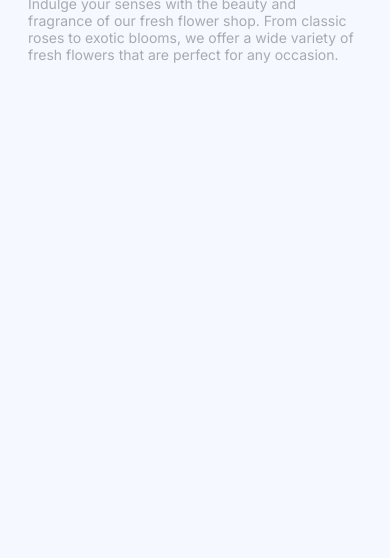
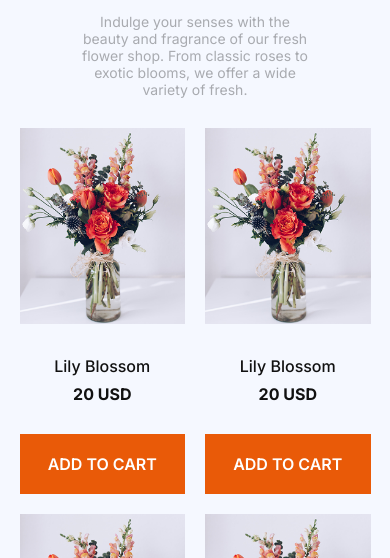
Before and after one commit to Mahfuja-Minha/Flower-Market, a plain HTML site: page index.html in a window 390 px wide. Shown: the part 730-1288 px from the top of the page. Before the commit the page ends 844 px from the top, so only its background shows below. Drawn offline with Linux system fonts and the light colour scheme.

Commit message:
card section done with responsive

```diff
--- a/index.html
+++ b/index.html
@@ -23,6 +23,13 @@
       href="https://fonts.googleapis.com/css2?family=Inter:ital,opsz,wght@0,14..32,100..900;1,14..32,100..900&display=swap"
       rel="stylesheet"
     /> -->
+
+    <!-- <link rel="preconnect" href="https://fonts.googleapis.com" />
+    <link rel="preconnect" href="https://fonts.gstatic.com" crossorigin />
+    <link
+      href="https://fonts.googleapis.com/css2?family=Noto+Serif:ital,wght@0,100..900;1,100..900&display=swap"
+      rel="stylesheet"
+    /> -->
   </head>
   <body>
     <header>
@@ -37,23 +44,106 @@
           </li>
           <li class="nav-item"><a class="nav-link" href="">Shop</a></li>
           <li class="nav-item"><a class="nav-link" href="">About us</a></li>
-            <div>
+          <li class="nav-item cart-icon">
             <i class="fa-solid fa-cart-shopping"></i>
             <span>Cart ($56)</span>
-            </div>
+          </li>
         </ul>
         <!-- </div> -->
       </nav>
 
       <div class="banner display-flex">
         <div class="banner-content">
-            <h1 class="banner-title">always <span class="text-title">fresh <br>flowers</span></h1>
-            <p class="banner-description text-light">Indulge your senses with the beauty and fragrance of our fresh flower shop. From classic roses to exotic blooms, we offer a wide variety of fresh flowers that are perfect for any occasion. </p>
+          <h1 class="banner-title">
+            always <span class="text-title">fresh <br />flowers</span>
+          </h1>
+          <p class="banner-description text-light">
+            Indulge your senses with the beauty and fragrance of our fresh
+            flower shop. From classic roses to exotic blooms, we offer a wide
+            variety of fresh flowers that are perfect for any occasion.
+          </p>
         </div>
-        <img src="assets/hero-flower.png" alt="">
+        <img src="assets/hero-flower.png" alt="" />
       </div>
     </header>
-    <main></main>
+    <main>
+      <!-- our plants card section -->
+      <section class="our-plants-card">
+        <h2 class="plants-title"><span class="text-title">Our</span> Plants</h2>
+        <p class="plants-description text-light">
+          Indulge your senses with the beauty and fragrance of our fresh flower
+          shop. From classic roses to exotic blooms, we offer a wide variety of
+          fresh.
+        </p>
+        <p></p>
+        <div class="card-container">
+          <div class="card-items display-flex">
+            <img src="assets/sample-flower-image.png" alt="" />
+            <div>
+              <h3 class="card-title">Lily Blossom</h3>
+              <h5 class="card-price">20 USD</h5>
+            </div>
+            <button class="btn">add to cart</button>
+          </div>
+          <div class="card-items display-flex">
+            <img src="assets/sample-flower-image.png" alt="" />
+            <div>
+              <h3 class="card-title">Lily Blossom</h3>
+              <h5 class="card-price">20 USD</h5>
+            </div>
+            <button class="btn">add to cart</button>
+          </div>
+          <div class="card-items display-flex">
+            <img src="assets/sample-flower-image.png" alt="" />
+            <div>
+              <h3 class="card-title">Lily Blossom</h3>
+              <h5 class="card-price">20 USD</h5>
+            </div>
+            <button class="btn">add to cart</button>
+          </div>
+          <div class="card-items display-flex">
+            <img src="assets/sample-flower-image.png" alt="" />
+            <div>
+              <h3 class="card-title">Lily Blossom</h3>
+              <h5 class="card-price">20 USD</h5>
+            </div>
+            <button class="btn">add to cart</button>
+          </div>
+          <div class="card-items display-flex">
+            <img src="assets/sample-flower-image.png" alt="" />
+            <div>
+              <h3 class="card-title">Lily Blossom</h3>
+              <h5 class="card-price">20 USD</h5>
+            </div>
+            <button class="btn">add to cart</button>
+          </div>
+          <div class="card-items display-flex">
+            <img src="assets/sample-flower-image.png" alt="" />
+            <div>
+              <h3 class="card-title">Lily Blossom</h3>
+              <h5 class="card-price">20 USD</h5>
+            </div>
+            <button class="btn">add to cart</button>
+          </div>
+          <div class="card-items display-flex">
+            <img src="assets/sample-flower-image.png" alt="" />
+            <div>
+              <h3 class="card-title">Lily Blossom</h3>
+              <h5 class="card-price">20 USD</h5>
+            </div>
+            <button class="btn">add to cart</button>
+          </div>
+          <div class="card-items display-flex">
+            <img src="assets/sample-flower-image.png" alt="" />
+            <div>
+              <h3 class="card-title">Lily Blossom</h3>
+              <h5 class="card-price">20 USD</h5>
+            </div>
+            <button class="btn">add to cart</button>
+          </div>
+        </div>
+      </section>
+    </main>
     <footer></footer>
   </body>
 </html>
--- a/styles/style.css
+++ b/styles/style.css
@@ -1,49 +1,49 @@
+/* font-> Inter */
+@import url("https://fonts.googleapis.com/css2?family=Inter:ital,opsz,wght@0,14..32,100..900;1,14..32,100..900&display=swap");
 
-/* font-> Inter */
-@import url('https://fonts.googleapis.com/css2?family=Inter:ital,opsz,wght@0,14..32,100..900;1,14..32,100..900&display=swap');
+* {
+  font-family: "Inter", sans-serif;
+  background-color: #f5f8ff;
+  margin: 0px;
+  /* padding: 0px; */
+}
 
 /* font-> Noto */
-@import url('https://fonts.googleapis.com/css2?family=Noto+Serif:ital,wght@0,100..900;1,100..900&display=swap');
-
-*{
-    font-family: "Inter", sans-serif;
-    background-color: #F5F8FF;
-}
+@import url("https://fonts.googleapis.com/css2?family=Noto+Serif:ital,wght@0,100..900;1,100..900&display=swap");
 
 /* display flex */
-.display-flex{
+.display-flex {
   display: flex;
 }
 
-
 /* text-color */
-.text-light{
+.text-light {
   color: #00000050;
 }
 
-.text-title{
-    color:#E95A08;
+.text-title {
+  color: #e95a08;
 }
 
 /* navbar related styles */
-.nav-item{
+.nav-item {
   list-style: none;
 }
-.nav-link{
+.nav-link {
   text-decoration: none;
-    color: #8987A1;
+  color: #8987a1;
   font-size: 1rem;
   font-weight: 400;
 }
-.nav-links{
+.nav-links {
   gap: 30px;
   padding: 22px 0px;
 }
-#nav-home{
-    color:#252432;
+#nav-home {
+  color: #252432;
   font-weight: 700;
 }
-.navbar{
+.navbar {
   justify-content: space-between;
   align-items: center;
   max-width: 1140px;
@@ -52,10 +52,10 @@
 
 /* banner related styles */
 
-.banner-content{
+.banner-content {
   max-width: 570px;
 }
-.banner-title{
+.banner-title {
   font-family: "Noto Serif", serif;
   font-size: 4rem;
   text-transform: uppercase;
@@ -63,35 +63,119 @@
   margin-bottom: 13px;
 }
 
-.banner-description{
+.banner-description {
   font-size: 1.375rem;
   font-weight: 400;
   margin-top: 0px;
   margin-bottom: 0px;
 }
 
-.banner{
+.banner {
   max-width: 1140px;
-    margin:150px auto 20px auto;
+  margin: 150px auto 20px auto;
   align-items: end;
 }
 
+/* card section */
+.our-plants-card {
+  text-align: center;
+  max-width: 1140px;
+  margin: 100px auto 0px;
+}
+.plants-description {
+  max-width: 888px;
+  font-size: 1.375rem;
+  font-weight: 400;
+  margin: 16px auto 49px auto;
+}
+.plants-title {
+  font-family: "Noto Serif", serif;
+  font-weight: 700;
+  font-size: 3.125rem;
+  margin: 0px;
+}
+.card-title {
+  font-size: 1.375rem;
+  font-weight: 500;
+  color: #111111;
+  margin-bottom: 20px;
+  margin-top: 0px;
+}
+.card-price {
+  font-size: 1.375rem;
+  font-weight: 700;
+  color: #111111;
+  margin-bottom: 0px;
+  margin-top: 0px;
+}
+.btn {
+  border: none;
+  color: white;
+  font-size: 1rem;
+  font-weight: 600;
+  background-color: #e95a08;
+  padding: 26px 50px;
+  text-transform: uppercase;
+}
+
+.card-items {
+  max-width: 270px;
+  flex-direction: column;
+  gap: 30px;
+  text-align: center;
+}
+.card-container {
+  display: grid;
+  grid-template-columns: repeat(4, 1fr);
+  gap: 30px;
+}
 /* responsive style */
-@media screen and (max-width:576px) {
-    .nav-item{
+@media screen and (max-width: 576px) {
+  .nav-link {
     display: none;
   }
-    .banner{
+  .navbar {
+    margin: 5px 7px 20px 6px;
+  }
+  .banner {
     flex-direction: column-reverse;
+    margin-top: 0px;
   }
-    .banner-title{
-        margin-top: 25px;
+  .banner-title,
+  .plants-title {
     font-size: 1.5rem;
   }
-    .banner-description{
-        font-size:0.875rem;
+  .banner-description,
+  .plants-description {
+    font-size: 0.875rem;
   }
-    .banner-content{
-        margin: 0px 20px;
+  .banner-content {
+    margin: 20px 20px;
+  }
+  .our-plants-card {
+    margin-top: 40px;
+  }
+  .plants-description {
+   padding: 0px 78px;
+   margin: 16px auto 30px auto;
+  }
+  .card-container {
+    grid-template-columns: repeat(2, 1fr);
+    gap: 20px;
+    width: 90%;
+    margin: 0px auto;
+  }
+  .card-title,
+  .card-price {
+    font-size: 1rem;
+  }
+  .card-title{
+    margin-bottom: 8px;
+  }
+  .card-items img {
+    width: 100%;
+  }
+  .btn{
+    padding: 20px 10px;
   }
 }
```
Lines whose indentation alone changed are shown as unchanged.
